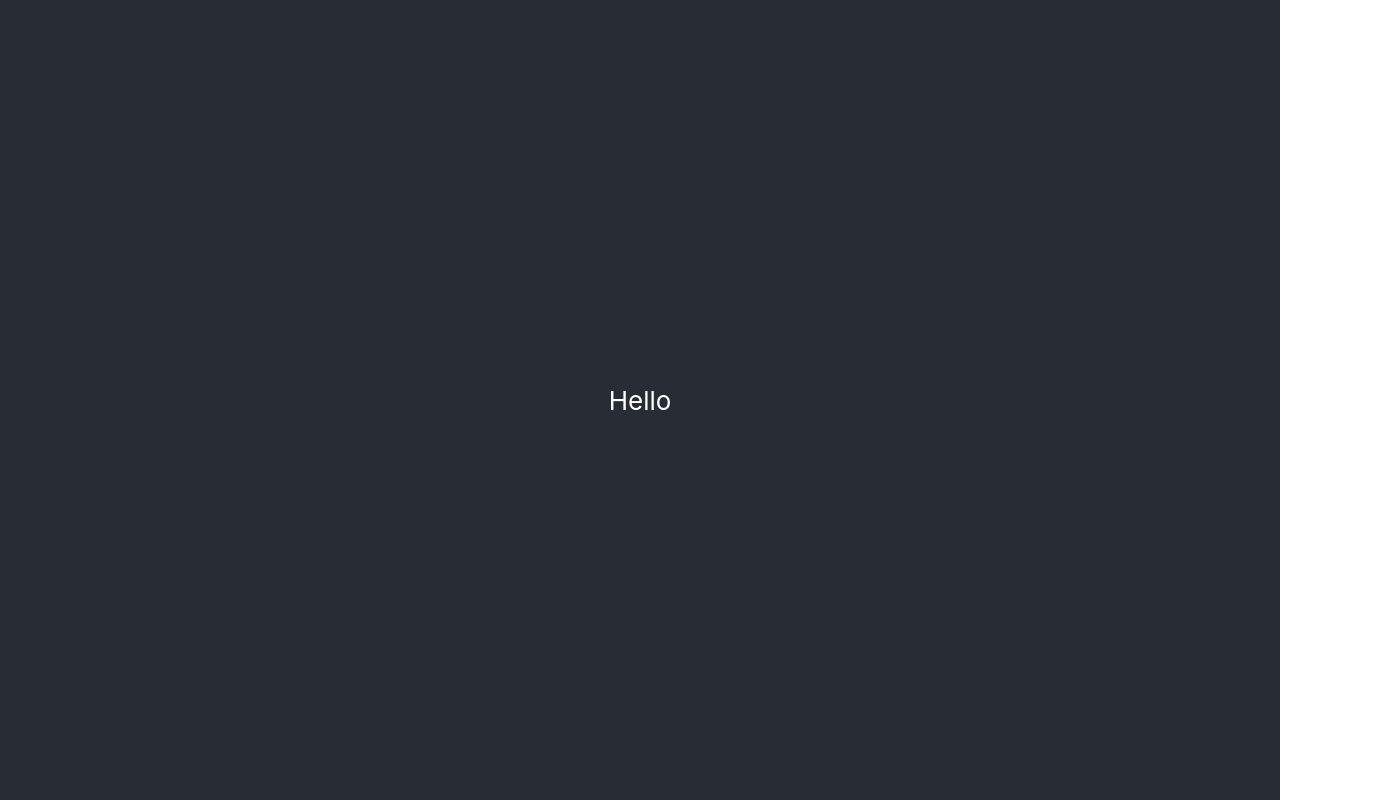
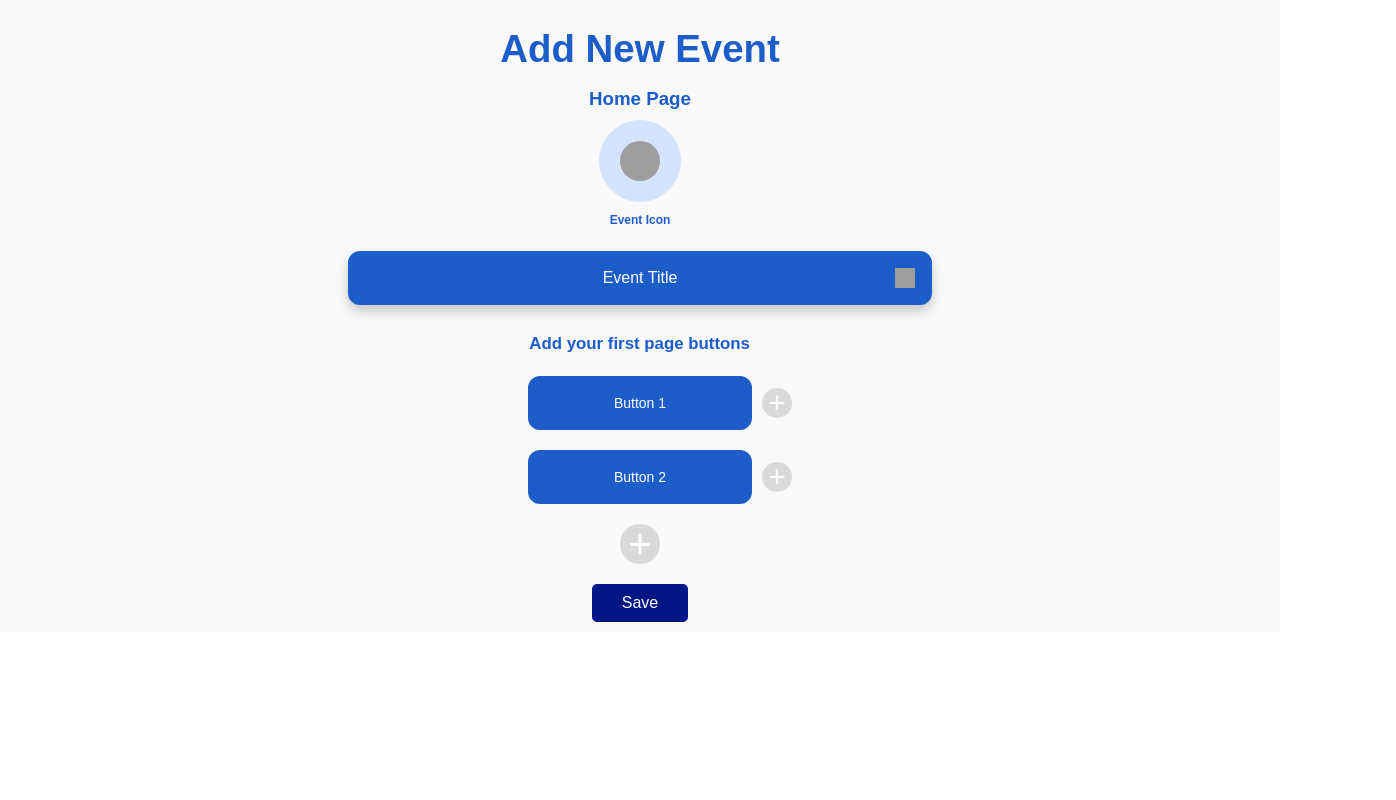
Before and after one commit to tensorsiitm/mp-portal-frontend, a React (Create React App) app: page /new-event in a window 1280 px wide. Shown: the whole page, 1396 px wide, since content can reach past the window. Built offline with nearby package versions, Linux system fonts and the light colour scheme; grey boxes are pictures that could not be loaded.

Commit message:
added routes adn removed navbar

```diff
--- a/src/App.js
+++ b/src/App.js
@@ -1,9 +1,16 @@
+import { Route, Routes, BrowserRouter } from "react-router-dom";
+
 import "./App.css";
+import Desktop10 from "./pages/New-Event/New-Event";
 
 function App() {
     return (
         <div className="App">
-            <header className="App-header">Hello</header>
+            <BrowserRouter>
+                <Routes>
+                    <Route path="/new-event" element={<Desktop10 />} />
+                </Routes>
+            </BrowserRouter>
         </div>
     );
 }
--- a/src/pages/New-Event/New-Event.jsx
+++ b/src/pages/New-Event/New-Event.jsx
@@ -26,7 +26,7 @@ const Desktop10 = () => {
 
     return (
         <div className="app">
-      <div className="profile_bar">
+            {/* <div className="profile_bar">
         <img
           src={
             "https://img.icons8.com/?size=100&id=98957&format=png&color=FFFFFF"
@@ -37,7 +37,7 @@ const Desktop10 = () => {
         />
 
         <button className="go_back_button">Go Back</button>
-      </div>
+      </div> */}
 
             <div className="event_container">
                 <h1 className="add_new_event">Add New Event</h1>
@@ -97,14 +97,22 @@ const Desktop10 = () => {
                                 <input
                                     type="text"
                                     value={button}
-                  onChange={(e) => handleButtonChange(index, e.target.value)}
+                                    onChange={(e) =>
+                                        handleButtonChange(
+                                            index,
+                                            e.target.value
+                                        )
+                                    }
                                     className="custom_button"
                                     placeholder="Button"
                                 />
                                 <button className="button_inline">+</button>
                             </div>
                         ))}
-            <button className="add_button" onClick={handleAddButton}>
+                        <button
+                            className="add_button"
+                            onClick={handleAddButton}
+                        >
                             +
                         </button>
                     </div>
```
Also changed, not shown: src/pages/New-Event/New-Event.css (indentation only). Lines whose indentation alone changed are shown as unchanged.
